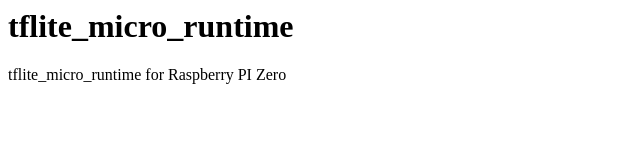
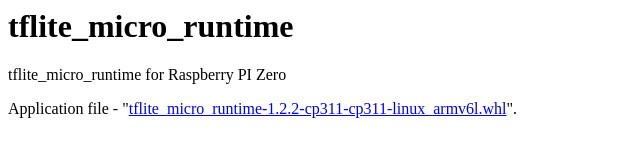
Before and after one commit to RDZDX/tflite_micro_runtime, a plain HTML site: page docs/index.html in a window 1280 px wide. Shown: the whole page, without its empty margins (0-640 px from the left). Drawn offline with Linux system fonts and the light colour scheme.

Commit message:
Update index.html

```diff
--- a/docs/index.html
+++ b/docs/index.html
@@ -3,5 +3,7 @@
   <h1>tflite_micro_runtime</h1>
   <p>tflite_micro_runtime for Raspberry PI Zero
   </p>
+  Application file -  "<a href="https://github.com/RDZDX/tflite_micro_runtime/blob/main/tflite_micro_runtime-1.2.2-cp311-cp311-linux_armv6l.whl?raw=true" download>tflite_micro_runtime-1.2.2-cp311-cp311-linux_armv6l.whl</a>".
+  </p>
 </body>
 </html>
```
